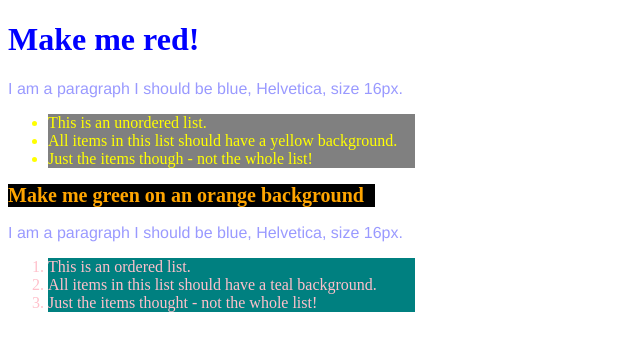
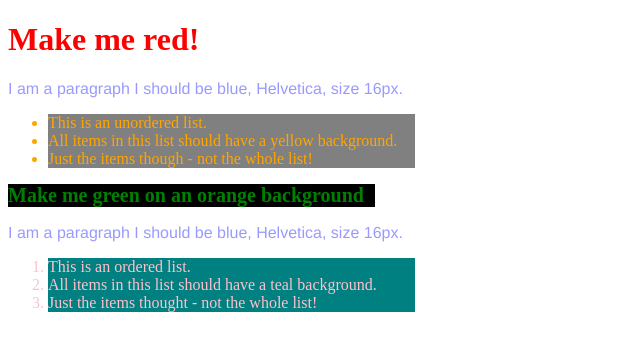
Before and after one commit to louisepinnegar/first_site, a plain HTML site: page html2-master/html2-master/exercise1.html in a window 1280 px wide. Shown: the whole page, without its empty margins (0-640 px from the left). Drawn offline with Linux system fonts and the light colour scheme.

Commit message:
Revert "Change list colour"
This reverts commit d6a3df2e4b837ee6eb84bcd78c6cdc2a96b09d9c.

```diff
--- a/html2-master/html2-master/styles.css
+++ b/html2-master/html2-master/styles.css
@@ -1,5 +1,5 @@
 h1 {
-  color: blue;
+  color: red;
 }
 
 p {
@@ -9,7 +9,7 @@ p {
 }
 
 ul li {
-  color: yellow;
+  color: orange;
   background-color: grey;
   width: 30%;
 }
@@ -17,7 +17,7 @@ ul li {
 
  h2 {
   font-size: 20px;
-  color: orange;
+  color: green;
   background-color: black;
   width: 29%;
 }
```
